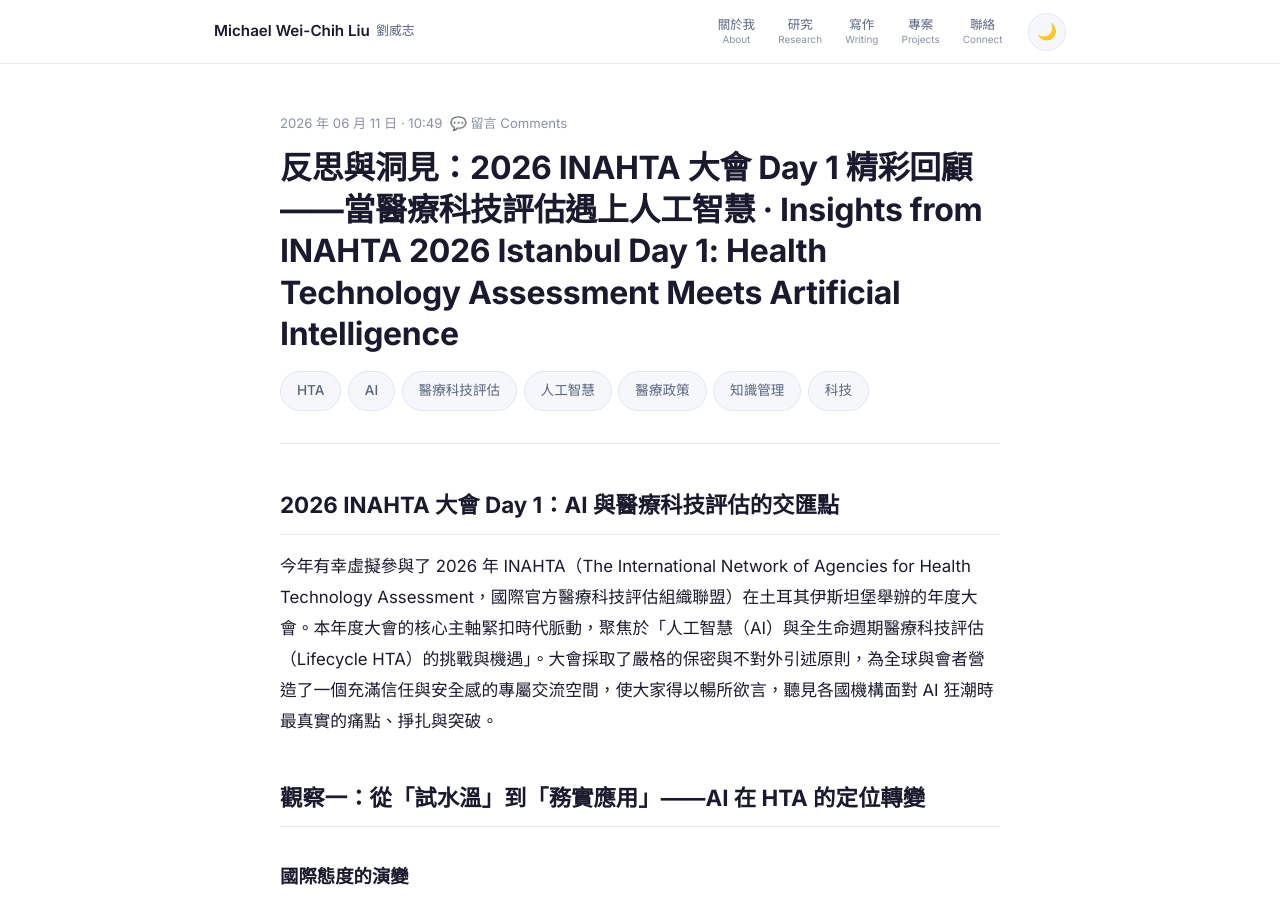
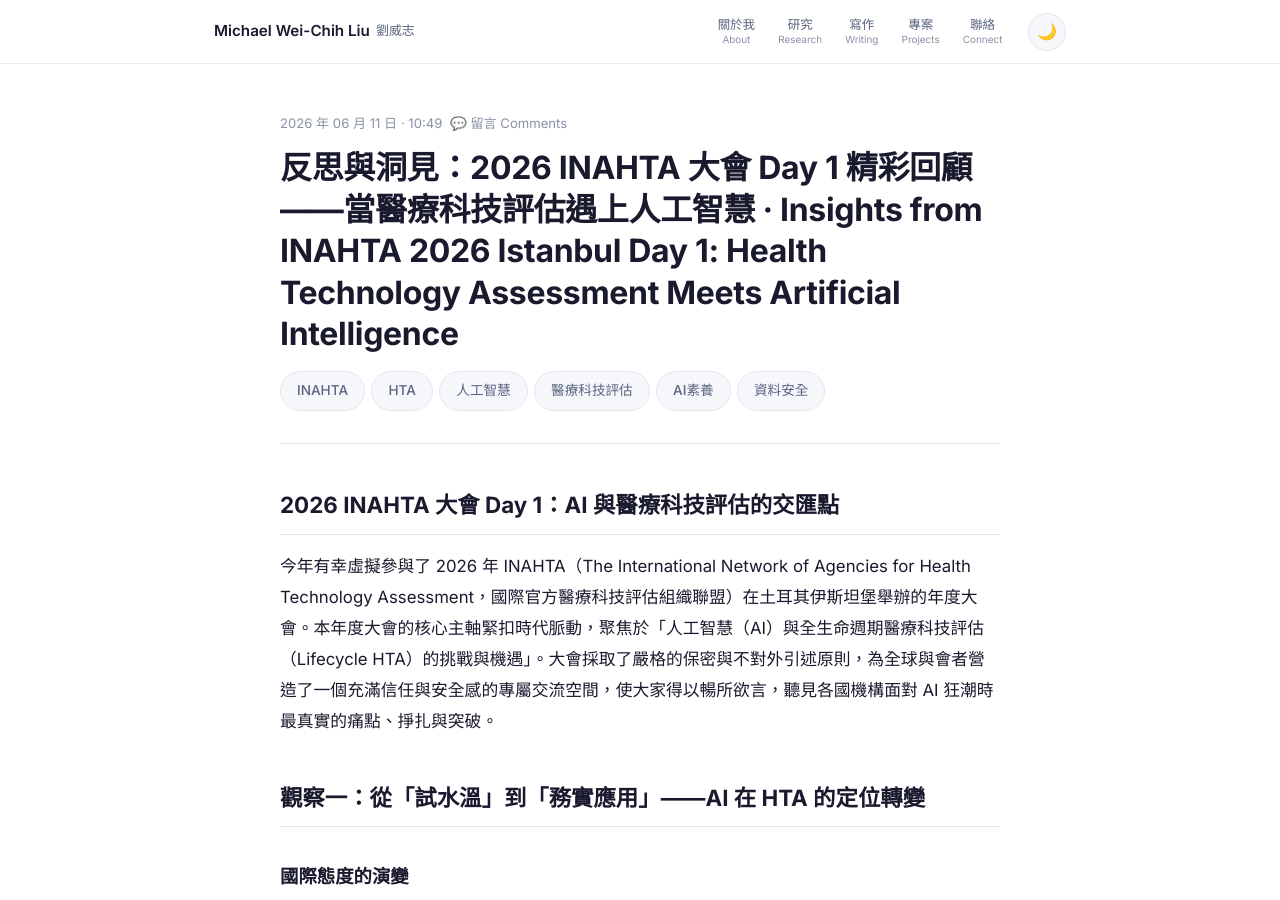
Before and after one commit to liuweichihtw-0624/liuweichihtw-0624.github.io, a Jekyll site: the page built from _posts/2026-06-11-ai-hta-inahta-2026-istanbul.md, in a window 1280 px wide and 900 px high. Built offline with Jekyll 4.4.1, drawn with Linux system fonts in a browser that asks for light colours; comment, search, counter and statistics services are not loaded.

Commit message:
retag: update tags for 2026-06-11-ai-hta-inahta-2026-istanbul.md

```diff
--- a/_posts/2026-06-11-ai-hta-inahta-2026-istanbul.md
+++ b/_posts/2026-06-11-ai-hta-inahta-2026-istanbul.md
@@ -2,7 +2,7 @@
 layout: post
 title: "反思與洞見：2026 INAHTA 大會 Day 1 精彩回顧——當醫療科技評估遇上人工智慧 · Insights from INAHTA 2026 Istanbul Day 1: Health Technology Assessment Meets Artificial Intelligence"
 date: 2026-06-11 10:49:22 +0800
-tags: [HTA, AI, 醫療科技評估, 人工智慧, 醫療政策, 知識管理, 科技]
+tags: ["INAHTA", "HTA", "人工智慧", "醫療科技評估", "AI素養", "資料安全"]
 publish: true
 syndicate: []
 excerpt: "虛擬參與 INAHTA 2026 大會，聚焦 AI 與全生命週期 HTA 的挑戰與機遇。AI 應用的務實策略、資料安全與個人素養的拉扯，以及跨國合作的迫切性，是第一天討論的核心焦點。"
```
